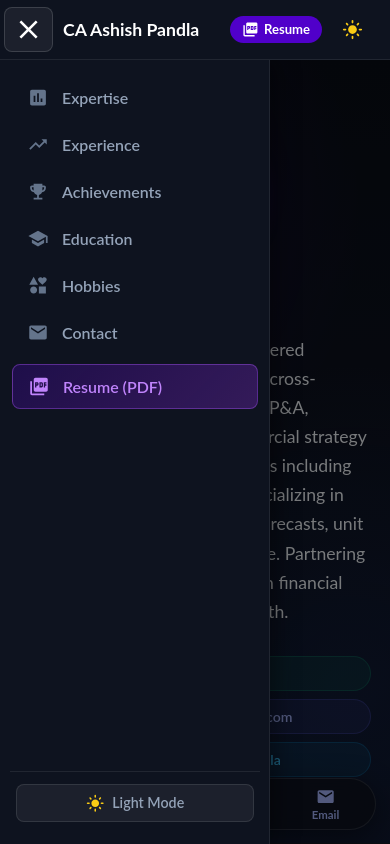
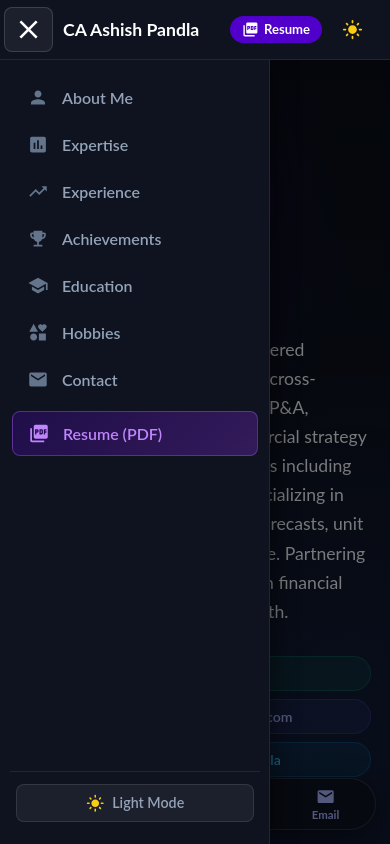
Before and after one commit to Ashishpandla07/Portfolio, a React (Create React App) app: page / in a window 390 px wide. Both pictures are taken after a click on the button 28 px from the left and 29 px from the top of the page. Shown: the top 844 px of the page. Built offline with nearby package versions, Linux system fonts and the light colour scheme.

Commit message:
feat(mobile): add About Me section before Expertise in mobile navigator

```diff
--- a/src/components/Navigation.tsx
+++ b/src/components/Navigation.tsx
@@ -70,10 +70,6 @@ function Navigation({ parentToChild, modeChange }: NavigationProps) {
   };
 
   const renderSidebarContent = (isMobile = false) => {
-    const itemsToRender = isMobile
-      ? navItems.filter((item) => item.target !== 'about')
-      : navItems;
-
     return (
       <div className={isMobile ? "mobile-drawer-content" : "desktop-sidebar"}>
         {/* Profile Header (Desktop Web Version Only) */}
@@ -98,7 +94,7 @@ function Navigation({ parentToChild, modeChange }: NavigationProps) {
 
         {/* Nav Menu */}
         <nav className="sidebar-menu">
-          {itemsToRender.map((item) => (
+          {navItems.map((item) => (
             <button
               key={item.target}
               className="nav-link-btn"
```
